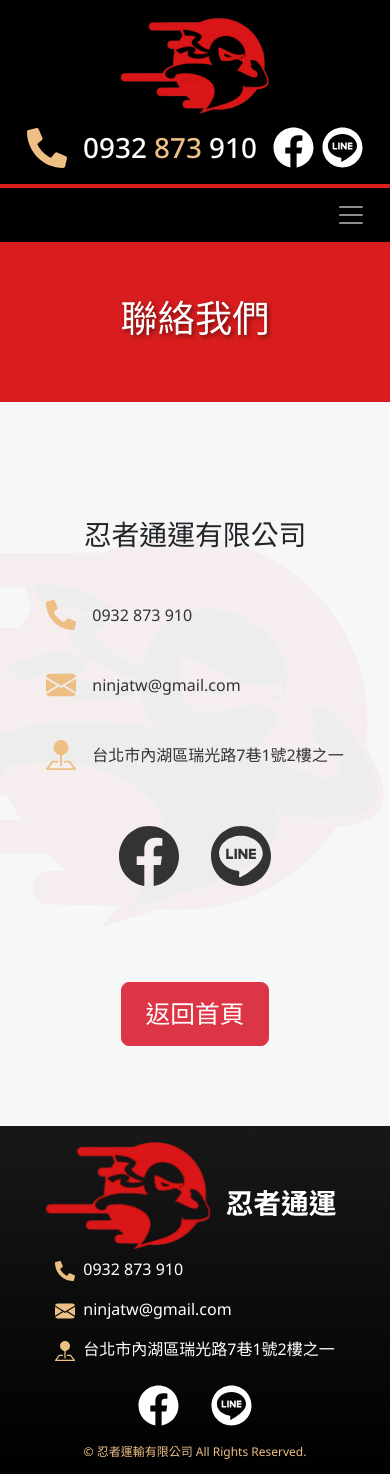
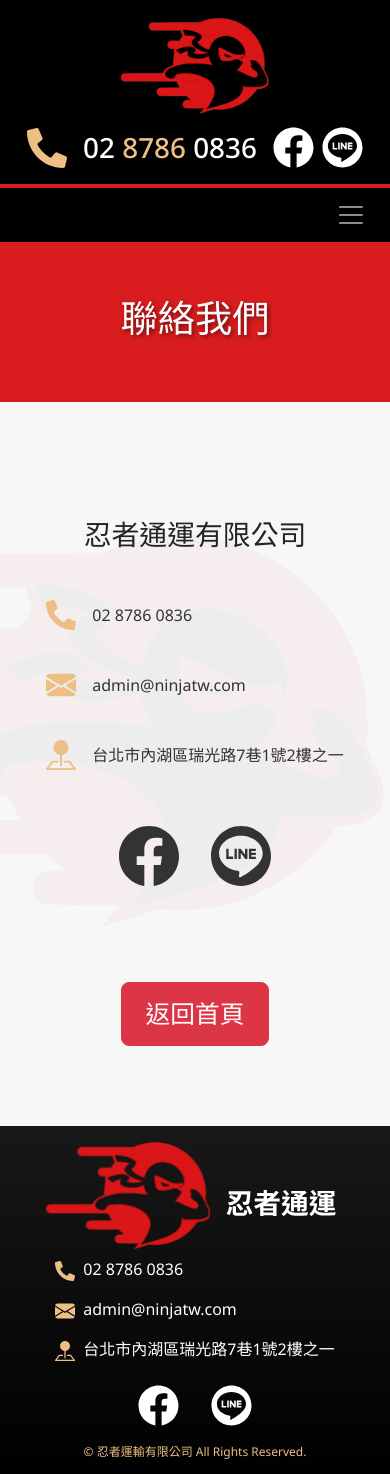
Before and after one commit to Lichtzeit3/Ninja, a Vue app: page /contact in a window 390 px wide. Built offline with nearby package versions, Linux system fonts and the light colour scheme.

Commit message:
new phone number and email updated

```diff
--- a/src/layouts/default/footer.vue
+++ b/src/layouts/default/footer.vue
@@ -18,7 +18,7 @@
 						alt="phone icon"
 						style="width: 1.25rem"
 					/>
-					<a href="tel:0932873910">0932 873 910</a>
+					<a href="tel:0287860836">02 8786 0836</a>
 				</li>
 				<li class="text-white">
 					<img
@@ -26,7 +26,7 @@
 						alt="email icon"
 						style="width: 1.25rem"
 					/>
-					<a href="mailto:ninjatw@gmail.com">ninjatw@gmail.com</a>
+					<a href="mailto:admin@ninjatw.com">admin@ninjatw.com</a>
 				</li>
 				<li class="text-white">
 					<img
--- a/src/layouts/default/navbar.vue
+++ b/src/layouts/default/navbar.vue
@@ -31,9 +31,9 @@
 						draggable="false"
 						class="me-3"
 					/>
-					<span class="text-white h3 mb-0 text-nowrap">
-						0932 <span class="text-gold">873</span> 910
-					</span>
+					<a href="tel:0287860836" class="text-decoration-none text-white h3 mb-0 text-nowrap">
+						02 <span class="text-gold">8786</span> 0836
+					</a>
 					<div class="d-flex ms-3">
 						<a href="https://www.facebook.com/profile.php?id=61569922133237" target="_blank" class="me-2">
 							<img
--- a/src/views/Contact.vue
+++ b/src/views/Contact.vue
@@ -43,8 +43,8 @@
 									class="align-middle icon"
 									draggable="false"
 								/><span class="fs-5 align-middle ps-3 info"
-									><a href="tel:0932873910"
-										>0932 873 910</a
+									><a href="tel:0287860836"
+										>02 8786 0836</a
 									></span
 								>
 							</li>
@@ -55,8 +55,8 @@
 									class="align-middle icon"
 									draggable="false"
 								/><span class="fs-5 align-middle ps-3 info"
-									><a href="mailto:ninjatw@gmail.com"
-										>ninjatw@gmail.com</a
+									><a href="mailto:admin@ninjatw.com"
+										>admin@ninjatw.com</a
 									></span
 								>
 							</li>
```
Also changed, not shown: 1 other file (tests, documents, lock files or other folders).
